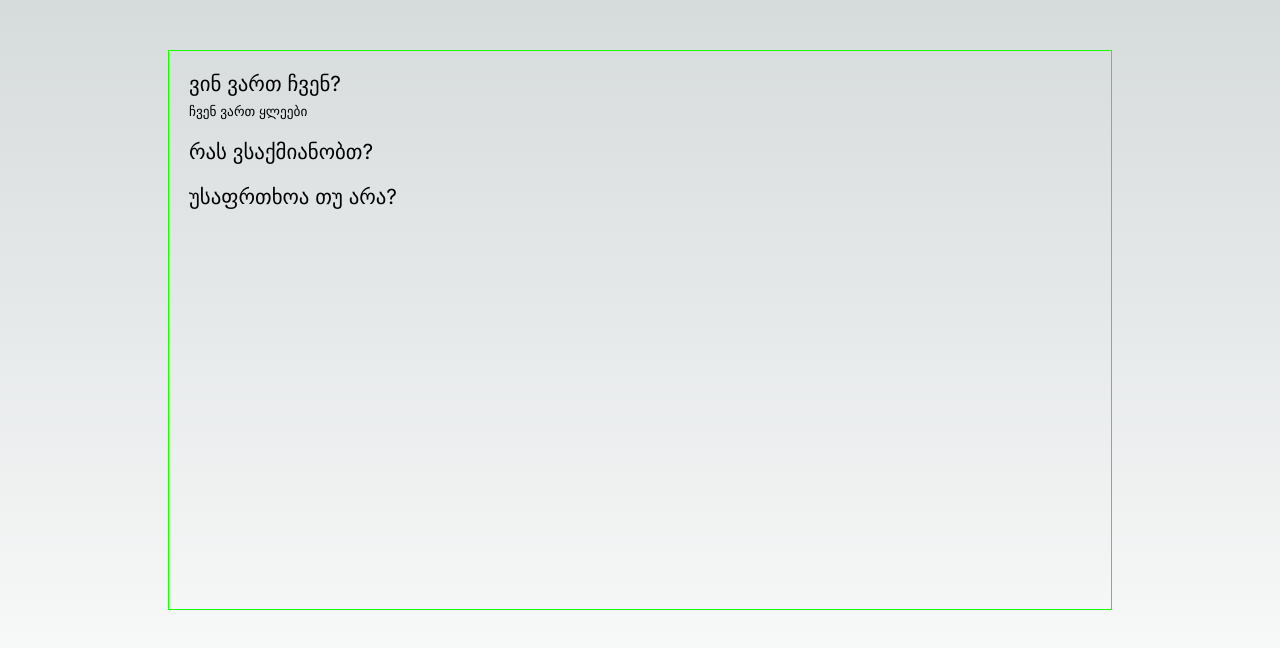
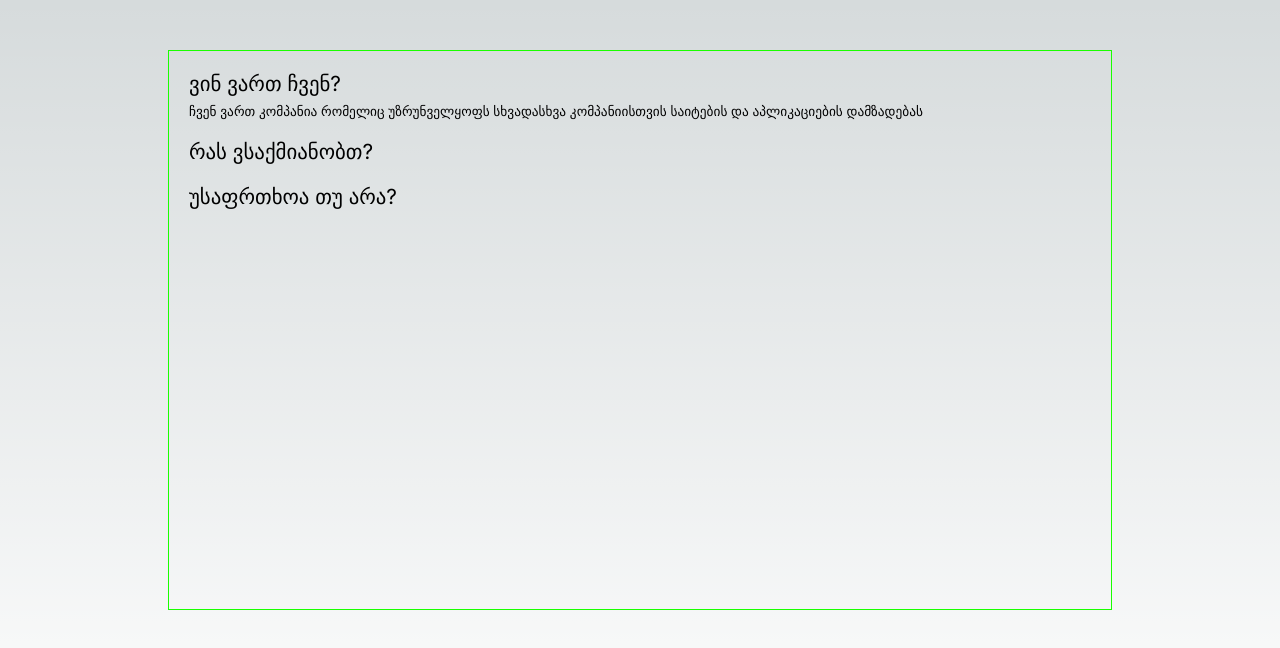
Before and after one commit to ItsYoungCoder/next-course-for-begginer, a Next.js app: page /aboutus in a window 1280 px wide. Shown: the top 648 px of the page. Built offline with nearby package versions, Linux system fonts and the light colour scheme.

Commit message:
page.tsx

```diff
--- a/app/aboutus/page.tsx
+++ b/app/aboutus/page.tsx
@@ -11,7 +11,7 @@ export default () => {
                 <div className={styles.item}>
                     <span onClick={() => setItems(1)} className={styles.span}>ვინ ვართ ჩვენ?</span>
                    {
-                    items === 1 ? <sub>ჩვენ ვართ ყლეები</sub> : ''
+                    items === 1 ? <sub>ჩვენ ვართ კომპანია რომელიც უზრუნველყოფს სხვადასხვა კომპანიისთვის საიტების და აპლიკაციების დამზადებას</sub> : ''
                    }
                 </div>
 
```
